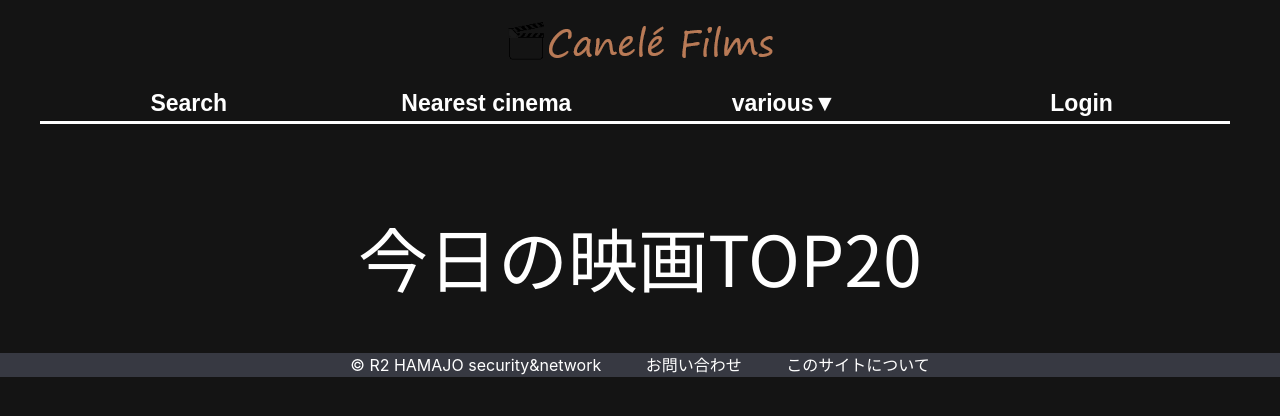
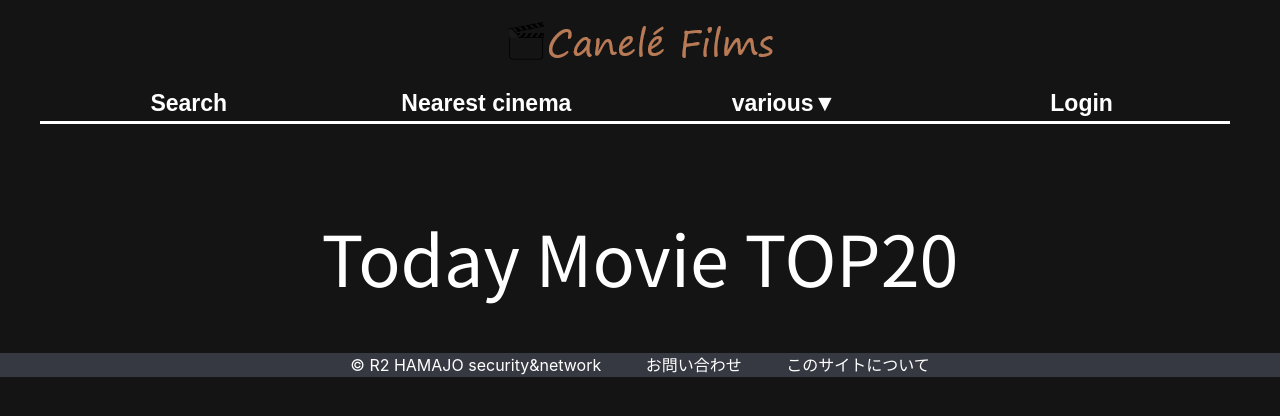
Before and after one commit to NagataKazuma/BIGEIJI, a PHP site: page /sotuken/top.php in a window 1280 px wide. Shown: the top 416 px of the page. Run offline with PHP 8.4, Linux system fonts and the light colour scheme; data that the repository does not hold is empty; some libraries are stand-ins or nearby versions.

Commit message:
Add files via upload

```diff
--- a/movie_search.php
+++ b/movie_search.php
@@ -111,6 +111,7 @@ if (array_key_exists('movie_title', $_GET)) {
             <?php
             //ワーニング対策
             error_reporting(0);
+            $_GET['movie_title'] = mb_convert_kana($_GET['movie_title'], 'S');
             //検索結果が無いときtotal_resultsが0の時
             $hit_total = $movieArray['total_results'];
             if ($hit_total < 1 and $movieArray) {
--- a/top.php
+++ b/top.php
@@ -76,7 +76,7 @@
         <!-- <div class="header-bg"></div> -->
         <div class="container">
             <!-- トップテキスト -->
-            <div class=top_text>今日の映画TOP20</div>
+            <div class=top_text>Today Movie TOP20</div>
             <!-- TMDBapiを投げてレスポンスを描写 -->
             <?php
             $apikey = "3791fa354758148d1190e3e0af17612d"; //TMDbのAPIキー
```
